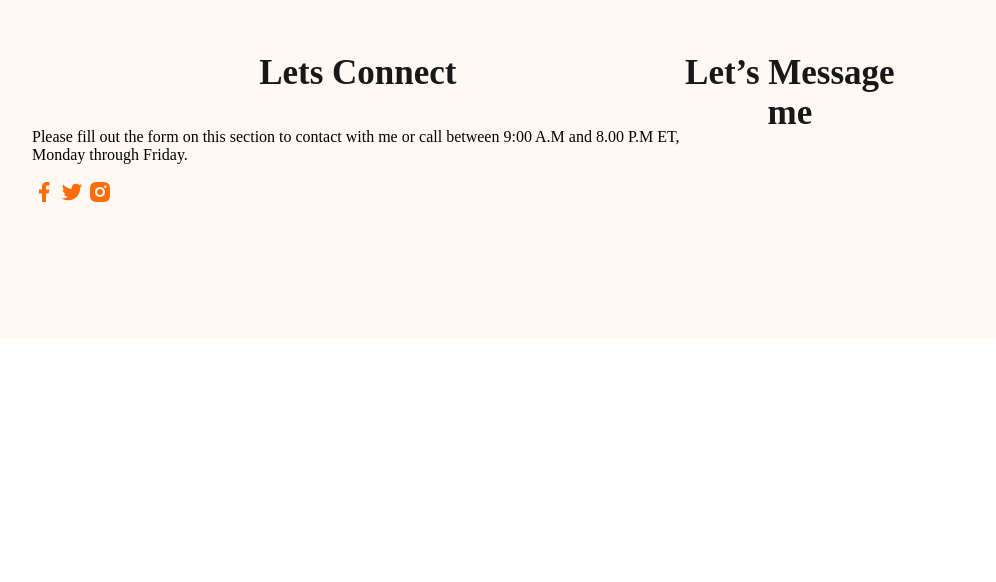
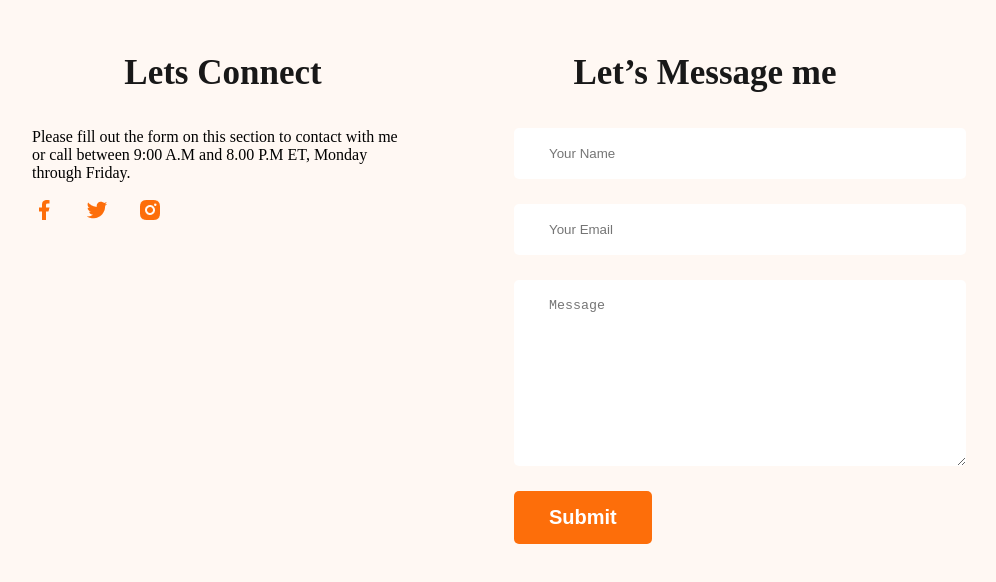
Before and after one commit to Anika2609/Webdeveloper-portfolio, a plain HTML site: page index.html in a window 1280 px wide. Shown: the part 3073-3655 px from the top of the page, without its empty margins (176-1172 px from the left). Before the commit the page ends 3419 px from the top, so only its background shows below. Drawn offline with Linux system fonts and the light colour scheme.

Commit message:
finished footer section with contact form

```diff
--- a/index.html
+++ b/index.html
@@ -212,6 +212,18 @@
       </div>
       <div class="footer-column">
         <h3 class="section-title">Let’s Message me</h3>
+        <form class="contact">
+          <input type="Text" placeholder="Your Name" />
+          <input type="email" name="" placeholder="Your Email" id="" />
+          <textarea
+            name=""
+            placeholder="Message"
+            id=""
+            cols="30"
+            rows="10"
+          ></textarea>
+          <input class="button-primary" type="submit" value="Submit" />
+        </form>
       </div>
     </footer>
   </body>
--- a/styles/Portfolio.css
+++ b/styles/Portfolio.css
@@ -178,7 +178,30 @@ margin-bottom: 10px;
 /* footer style */
 footer{
     display: flex;
+    gap: 100px;
     background-color: #FFF8F3;
     margin-top: 100px;
     padding: 130px 200px;
 }
+.footer-column{
+    width:50%;
+
+}
+.social-links a{
+    margin-right: 25px;
+}
+.contact input[type="text"], .contact input[type="email"], textarea{
+    display: block;
+    margin-bottom: 25px;
+    padding: 18px 35px;
+    color:  #757575;
+    border-radius: 5px;
+background: #FFF;
+border: none;
+width: 100%;
+
+}
+
+.sectiion-description{
+    color:  #757575;
+}
```
